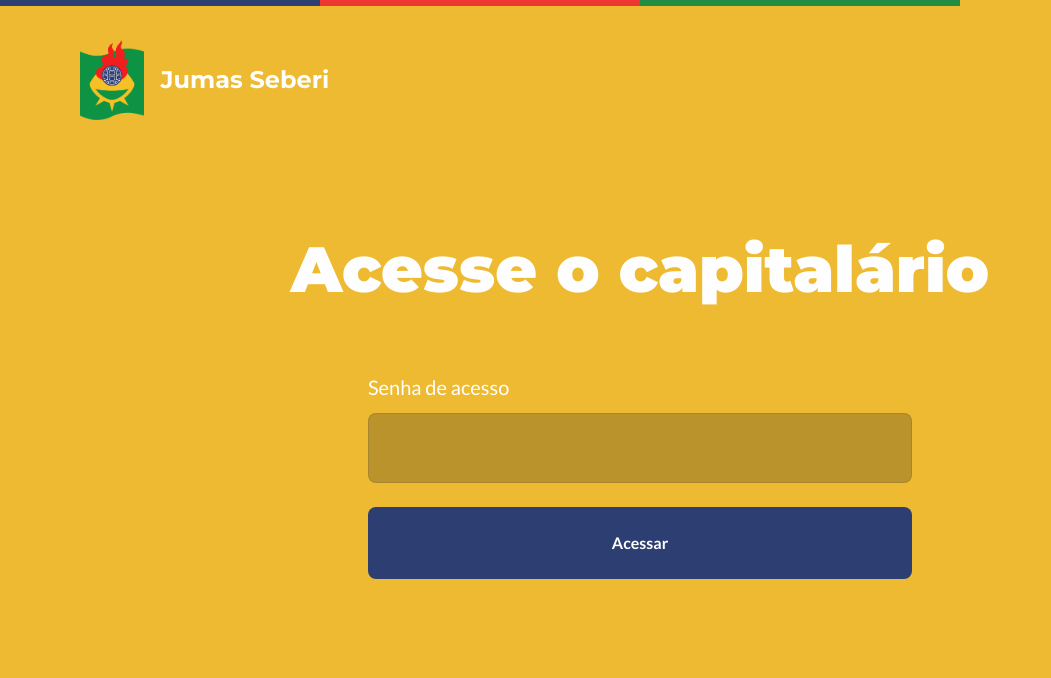
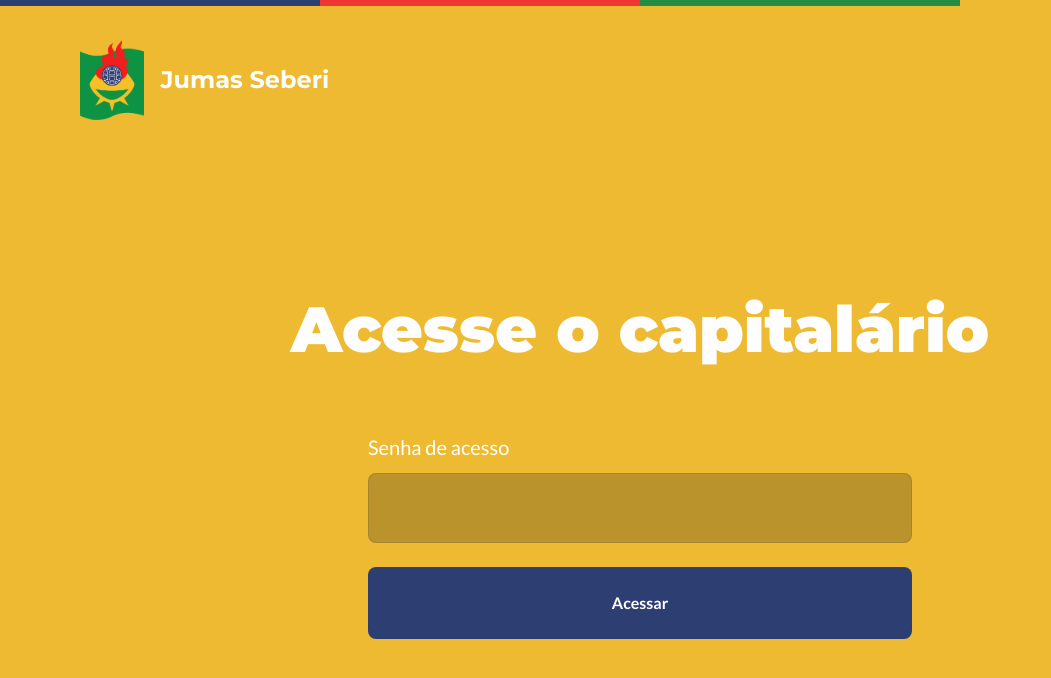
Before and after one commit to Gabriel-RQ/capitalario-jumas-seberi-2025, a SvelteKit app: page /login in a window 1280 px wide. Shown: the top 678 px of the page, without its empty margins (0-1051 px from the left). Built offline with nearby package versions, Linux system fonts and the light colour scheme; no server answers.

Commit message:
refactor: make use of a grid layout for the header and content

```diff
--- a/src/app.css
+++ b/src/app.css
@@ -19,18 +19,26 @@
   font-weight: 400;
 }
 
+body {
+  display: grid;
+  background-color: var(--bg-color);
+  grid-template-rows: auto 1fr;
+  min-height: 100dvh;
+}
+
 @utility column-system {
   display: grid;
   grid-template-columns: repeat(4, 1fr);
   gap: 1rem;
-  min-height: 100dvh;
-  padding-block: 1.25rem;
+  min-height: 100%;
+  padding-bottom: 1.25rem;
   padding-inline: 1rem;
 
   @variant md {
     grid-template-columns: repeat(8, 1fr);
     gap: 1.5rem;
     padding: 2.5rem;
+    padding-top: 0;
   }
 
   @variant lg {
--- a/src/routes/+layout.svelte
+++ b/src/routes/+layout.svelte
@@ -10,11 +10,11 @@
   <link rel="icon" href={logo} />
 </svelte:head>
 
-<header class="absolute p-4 md:p-10 lg:px-20 w-full">
+<header class="relative p-4 md:p-10 lg:px-20">
   <ColorBand />
   <Logo />
 </header>
 
-<main class="size-full">
+<main>
   {@render children?.()}
 </main>
--- a/src/routes/+page.svelte
+++ b/src/routes/+page.svelte
@@ -1,2 +1,16 @@
-<h1>Welcome to SvelteKit</h1>
-<p>Visit <a href="https://svelte.dev/docs/kit">svelte.dev/docs/kit</a> to read the documentation</p>
+<script lang="ts">
+  import { onMount } from "svelte";
+
+  onMount(() => {
+    document.body.style.setProperty("--bg-color", "var(--color-jumas-blue)");
+  });
+</script>
+
+<section class="column-system">
+  <h2 class="title">Capitalário dos Heróis</h2>
+</section>
+
+<footer>
+  <p>Hier bin Ich!</p>
+  <p>© Jumas Seberi 2025</p>
+</footer>
--- a/src/routes/login/+page.svelte
+++ b/src/routes/login/+page.svelte
@@ -6,16 +6,25 @@
   import { draw, scale } from "svelte/transition";
   import { expoInOut } from "svelte/easing";
   import { goto } from "$app/navigation";
+  import { onMount } from "svelte";
 
   let { form }: PageProps = $props();
   let showTransition = $state(false);
   const transitionDuration = 1500;
+
+  $effect(() => {
+    if (form?.error) {
+      document.body.style.setProperty("--bg-color", "var(--color-jumas-red)");
+    }
+  });
+
+  onMount(() => {
+    document.body.style.setProperty("--bg-color", "var(--color-jumas-yellow)");
+  });
 </script>
 
 <section
   class="column-system items-center transition-colors duration-500 ease-in-out"
-  class:bg-jumas-red={form?.error}
-  class:bg-jumas-yellow={!form?.error}
 >
   <div class="col-span-full grid grid-cols-subgrid gap-y-14">
     <h2 class="title col-span-full">Acesse o capitalário</h2>
```
